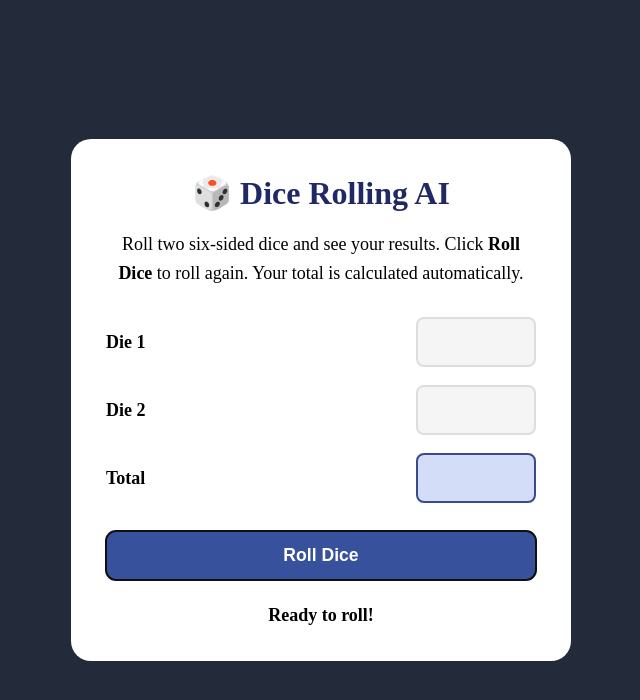
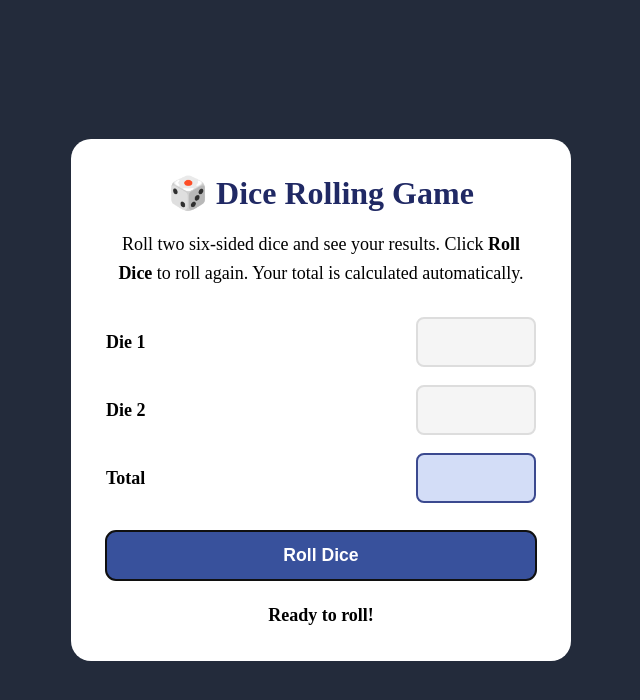
Before and after one commit to DEIXXIAS/nodeJS4DiceRoll, a plain HTML site: page static/index.html in a window 1280 px wide. Shown: the whole page, without its empty margins (319-959 px from the left). Drawn offline with Linux system fonts and the light colour scheme; no server answers.

Commit message:
small change to name

```diff
--- a/static/index.html
+++ b/static/index.html
@@ -11,7 +11,7 @@
     <!--This class is the intructions that display the program -->
     <main class="game-container">
         <header>
-            <h1>🎲 Dice Rolling AI</h1>
+            <h1>🎲 Dice Rolling Game</h1>
             <p class="instructions">
                 Roll two six-sided dice and see your results.
                 Click <strong>Roll Dice</strong>
```
